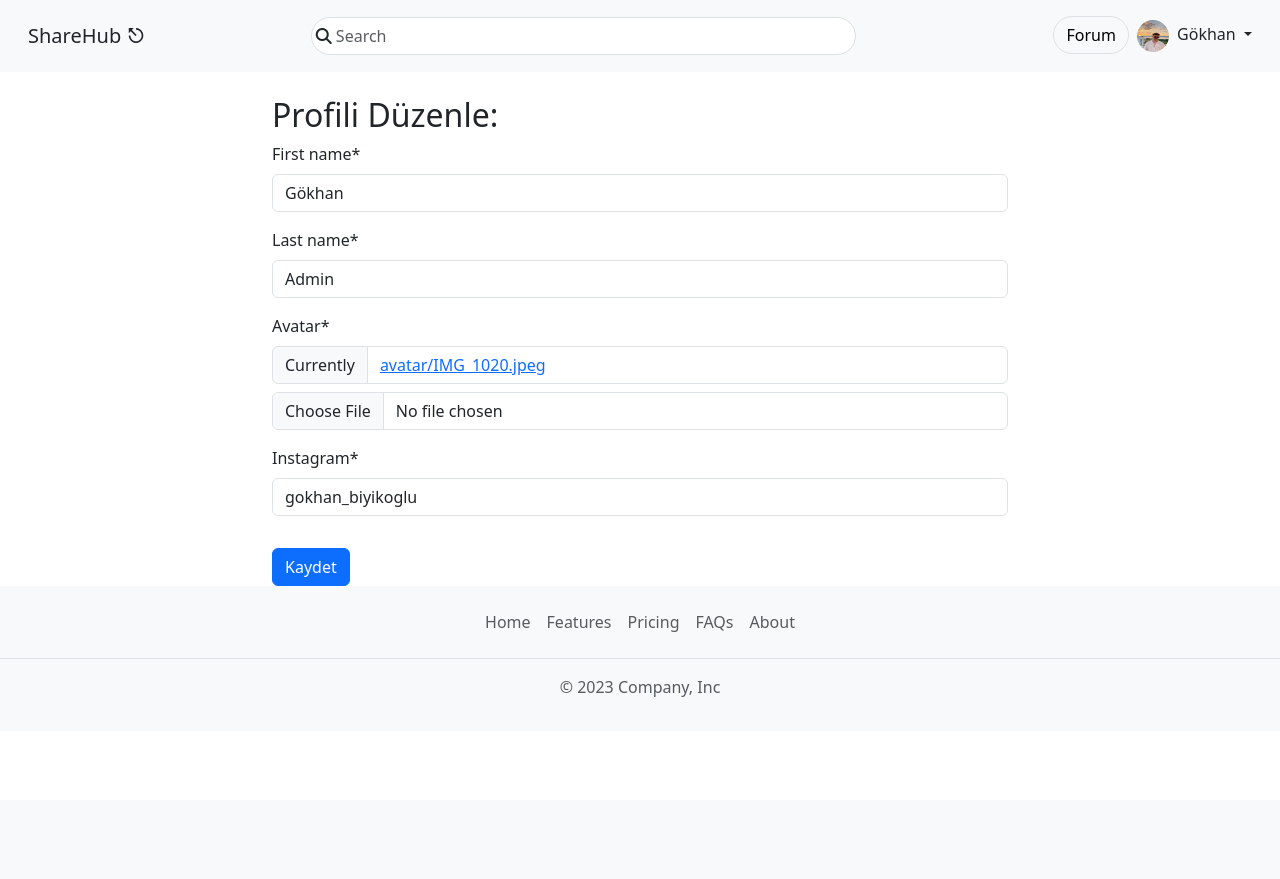
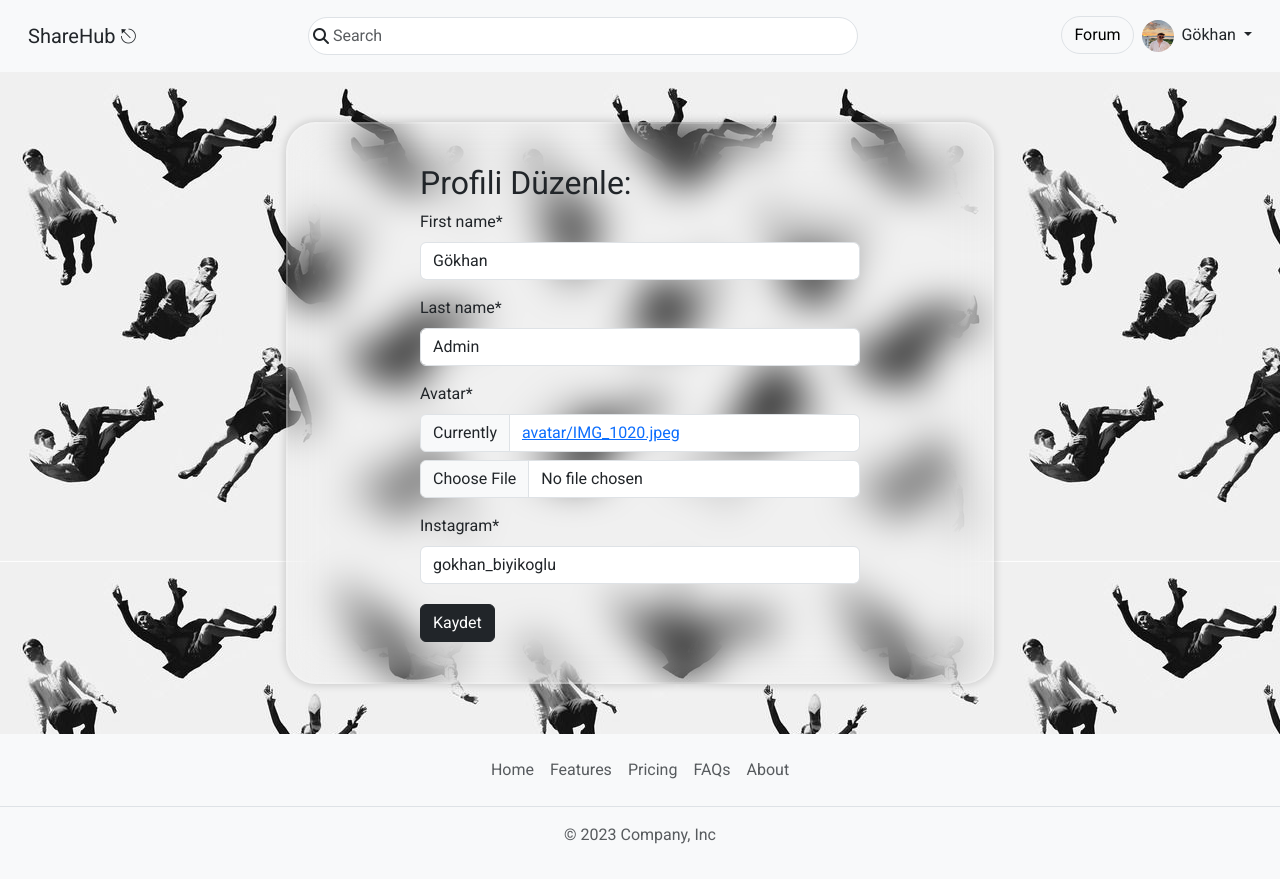
Before and after one commit to gokhanbyk/ShareHub, a Django app: page /user/profile/edit/ in a window 1280 px wide. Before the commit the page ends 697 px from the top, so only its background shows below. Run offline with Django 4.2, Linux system fonts and the light colour scheme; a user stored in the database is signed in; data comes from the database, SQL or seed files in the repository; both versions use the stored data as it was after the commit; some libraries are stand-ins or nearby versions.

Commit message:
profile edit page

```diff
--- a/static_files/css/style.css
+++ b/static_files/css/style.css
@@ -1,3 +1,9 @@
+@import url('https://fonts.googleapis.com/css2?family=Roboto&display=swap');
+
+* {
+    font-family: 'Roboto', sans-serif;
+}
+
 .op-02 {
     opacity: 0.2;
 }
@@ -71,6 +77,7 @@
     border-top: 1px solid lightgray;
     border-bottom: 1px solid lightgray;
 }
+
 #hero-2 {
     border-bottom: 1px solid lightgray;
 }
@@ -100,3 +107,17 @@
     margin: 0;
     height: 400px;
 }
+
+#profile-edit {
+    width: 60%;
+    background-color: transparent;
+    border: 2px solid rgba(255, 255, 255, .2);
+    backdrop-filter: blur(20px);
+    box-shadow: 0 0 10px rgba(0, 0, 0, .2);
+    border-radius: 30px;
+}
+
+#profile-edit-page {
+    background-image: url(../img/hero-login.jpeg);
+    padding: 50px;
+}
--- a/templates/comon_components/form.html
+++ b/templates/comon_components/form.html
@@ -4,21 +4,23 @@
 {% load crispy_forms_tags %}
 
 {% block content %}
+
+<section id="profile-edit-page">
     <link rel="stylesheet" href="{% static "css/tagify.css" %}">
-<div class="container mt-4">
+    <div class="container p-3" id="profile-edit">
         <div class="row">
-        <div class="col-sm-8 offset-sm-2">
+            <div class="col-sm-8 offset-sm-2 my-4">
                 <h2>{{ title }}</h2>
                 <form method="POST" enctype='multipart/form-data' novalidate>
                     {% csrf_token %}
                     {{ form|crispy }}
                     {{ form.media }}
-                <button type="submit" class="btn btn-primary mt-3">Kaydet</button>
+                    <button type="submit" class="btn btn-dark mt-1">Kaydet</button>
                 </form>
             </div>
         </div>
     </div>
-
+</section>
 <script src="{% static "js/tagify.js" %}"></script>
 <script src="{% static "js/tagify.polyfills.min.js" %}"></script>
 
--- a/user/views.py
+++ b/user/views.py
@@ -46,7 +46,7 @@ def profile_edit_view(request):
             user.save()
             f.save()
             messages.success(request, 'Profiliniz GÜncellendi...')
-            return redirect('user:profile_edit_view')
+            return redirect('home_view')
 
 
     title = 'Profili Düzenle: '
@@ -139,7 +139,7 @@ def register_view(request):
         messages.success(request, f'{user.first_name} sisteme kaydedildiniz..')
         user = authenticate(request, username = email, password = password)
         login(request, user)
-        return redirect('home_view')
+        return redirect('user:profile_edit_view')
 
     context = dict()
     return render(request, 'user/register.html', context)
```
Also changed, not shown: db.sqlite3. Lines whose indentation alone changed are shown as unchanged.
